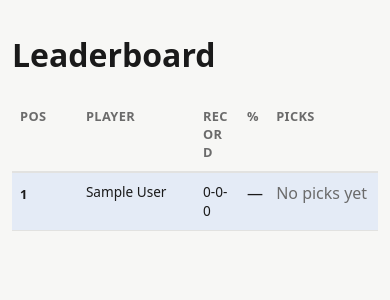
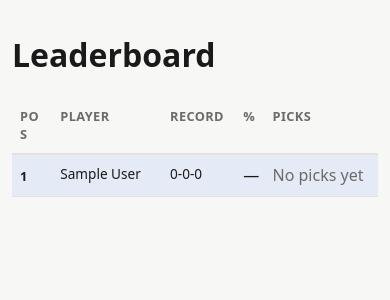
Before and after one commit to mattdaniel7578/FootballSlop, a Flask app: page /leaderboard in a window 390 px wide. Shown: the part 43-343 px from the top of the page. Run offline with Flask 3, Linux system fonts and the light colour scheme; the visitor is signed in with stand-in values (Sample User, id 1); data comes from the database, SQL or seed files in the repository; data that the repository does not hold is empty.

Commit message:
Fix mobile hamburger re-close, leaderboard Record wrap, Lines overflow
- Hamburger menu: stop relying on native <details> click-to-toggle
  (wasn't reliably closing on a second tap on a real device) and
  explicitly flip the open state via onclick instead.
- Leaderboard mobile: Pos had grown wider than it needed (11% is
  plenty for a plain number now that the circular badge is gone),
  which was squeezing Record onto two lines. Rebalanced the widths
  and added white-space: nowrap to Record so it can't wrap.
- Lines tab: added a dedicated mobile-only font-size reduction
  scoped to .lines-table only, so its wider rows (matchup + line +
  status) fit without overflowing, without affecting the Leaderboard
  or Rules tables.

Co-Authored-By: Claude Sonnet 5 <noreply@anthropic.com>
Claude-Session: https://claude.ai/code/session_01N5XKQ22gDX2uWdULzrE5VD

```diff
--- a/static/style.css
+++ b/static/style.css
@@ -359,6 +359,7 @@ nav a.active {
 
 .record-col {
   width: 14%;
+  white-space: nowrap;
 }
 
 .player-col {
@@ -516,7 +517,7 @@ nav a.active {
   }
 
   .rank-col {
-    width: 18%;
+    width: 11%;
   }
 
   .position-col {
@@ -524,12 +525,21 @@ nav a.active {
   }
 
   .record-col {
-    width: 12%;
+    width: 20%;
+    white-space: nowrap;
     font-size: 0.85em;
   }
 
   .player-col {
-    width: 32%;
+    width: 30%;
     font-size: 0.85em;
   }
+
+  .lines-table {
+    font-size: 0.75em;
+  }
+
+  .lines-table th, .lines-table td {
+    padding: 0.5rem 0.3rem;
+  }
 }
--- a/templates/base.html
+++ b/templates/base.html
@@ -27,7 +27,8 @@
     </nav>
 
     <details class="nav-toggle">
-      <summary aria-label="Menu">&#9776;</summary>
+      <summary aria-label="Menu"
+        onclick="event.preventDefault(); this.parentElement.open = !this.parentElement.open;">&#9776;</summary>
       <nav>
         {{ nav_links() }}
       </nav>
--- a/templates/lines.html
+++ b/templates/lines.html
@@ -18,7 +18,7 @@
   {% if not games %}
     <p>No games for this week.</p>
   {% else %}
-    <table class="data-table">
+    <table class="data-table lines-table">
       <thead>
         <tr><th>Game</th><th>Line</th><th>Status</th></tr>
       </thead>
```
